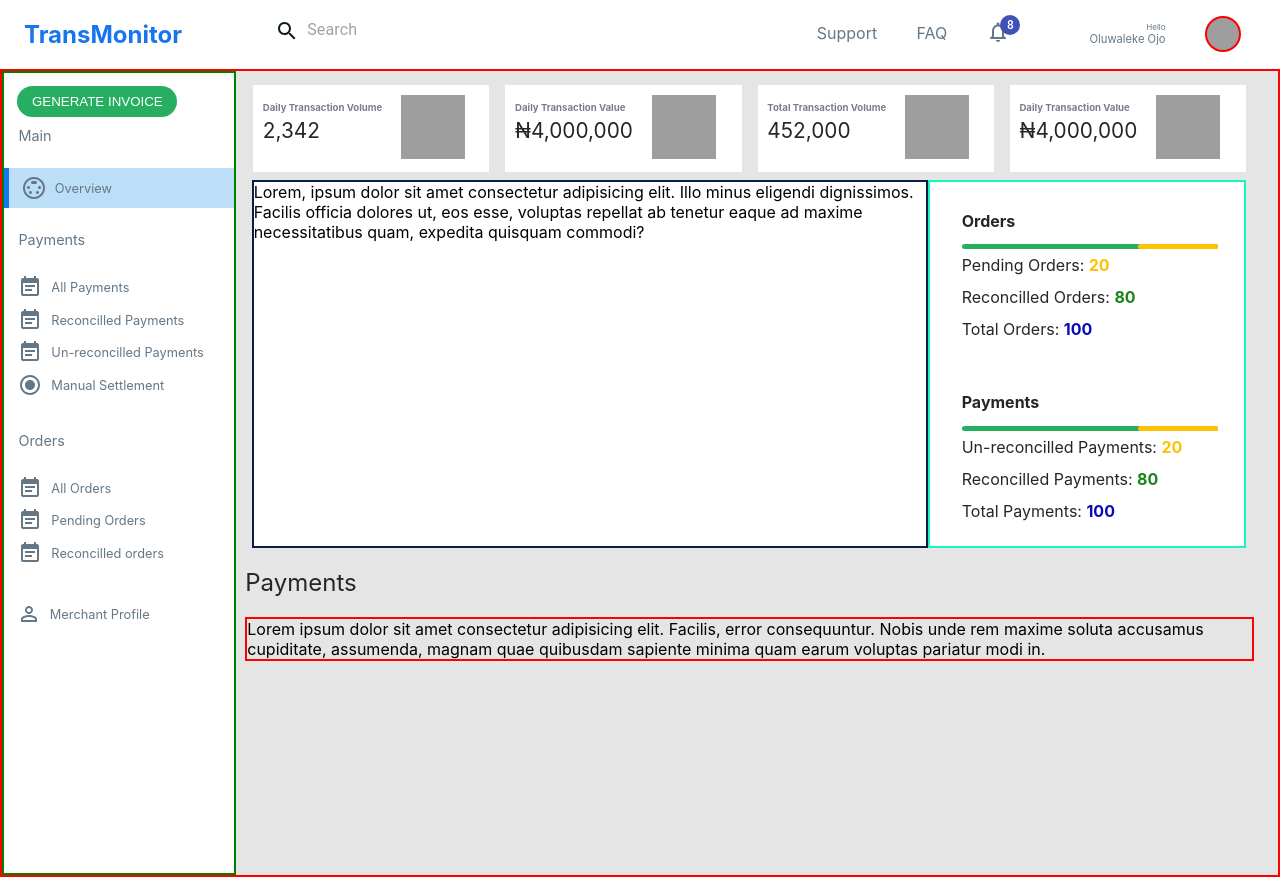
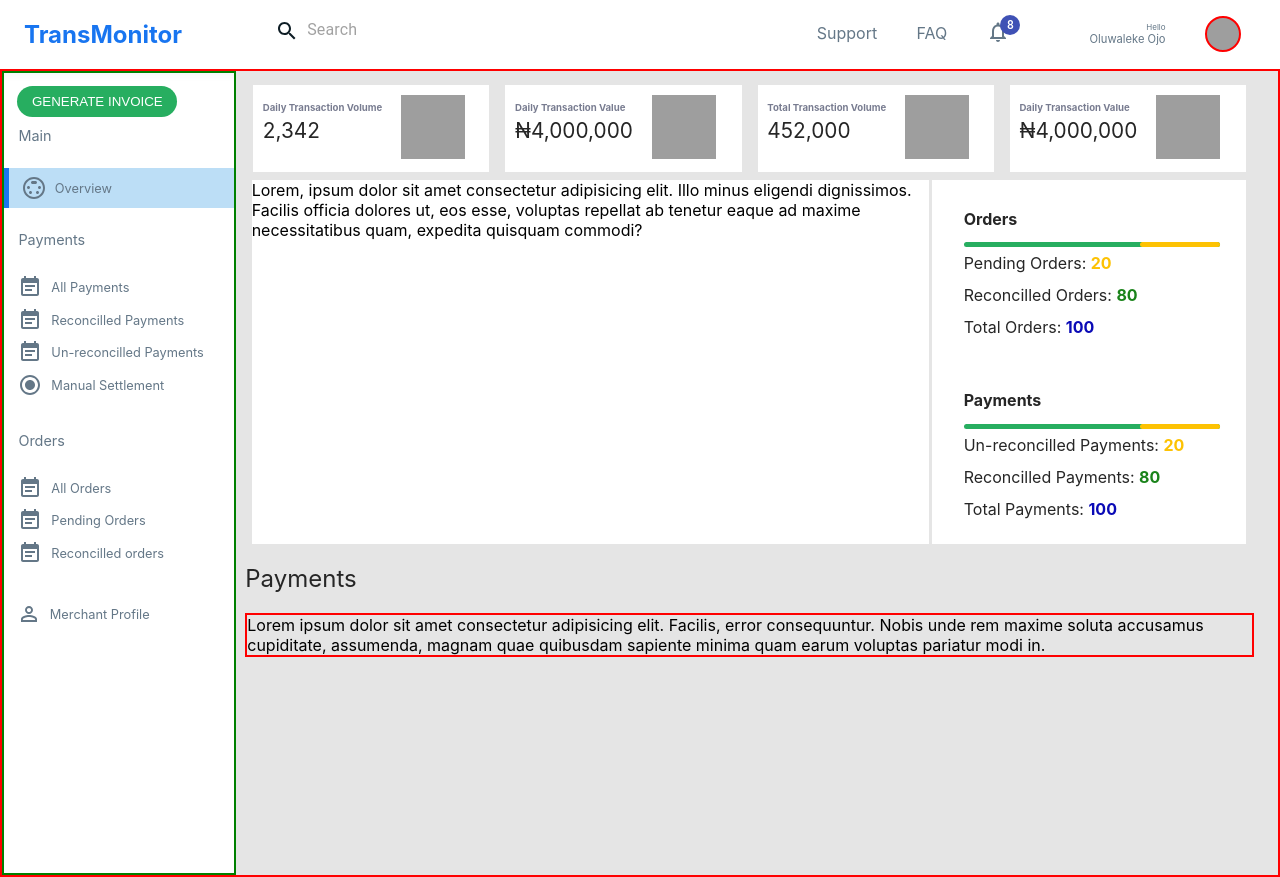
Before and after one commit to John-pels/transmonitor, a React (Create React App) app: page / in a window 1280 px wide. Built offline with nearby package versions, Linux system fonts and the light colour scheme; grey boxes are pictures that could not be loaded.

Commit message:
I add a bit margin to the chart area

```diff
--- a/src/component/container/container.styles.scss
+++ b/src/component/container/container.styles.scss
@@ -29,25 +29,22 @@
             display: flex;
             margin-right: .5em;
             margin-left: .4em;
-            background: #FFF;
-
             // border: 2px solid orange;
 
             .chart__items {
-                flex: 1;
-            // border: 2px solid rgb(46, 30, 1);
+            background: #FFF;
+            flex: 1;
 
             }
             .chart--area {
-            border: 2px solid rgb(7, 31, 68);
+
+            margin-right: .2em;
 
             }
 
             .right-record {
             max-width: 30%;
             padding-left: 1em;
-            border: 2px solid rgb(20, 247, 197);
-
             }
         }
          h2 {
```
